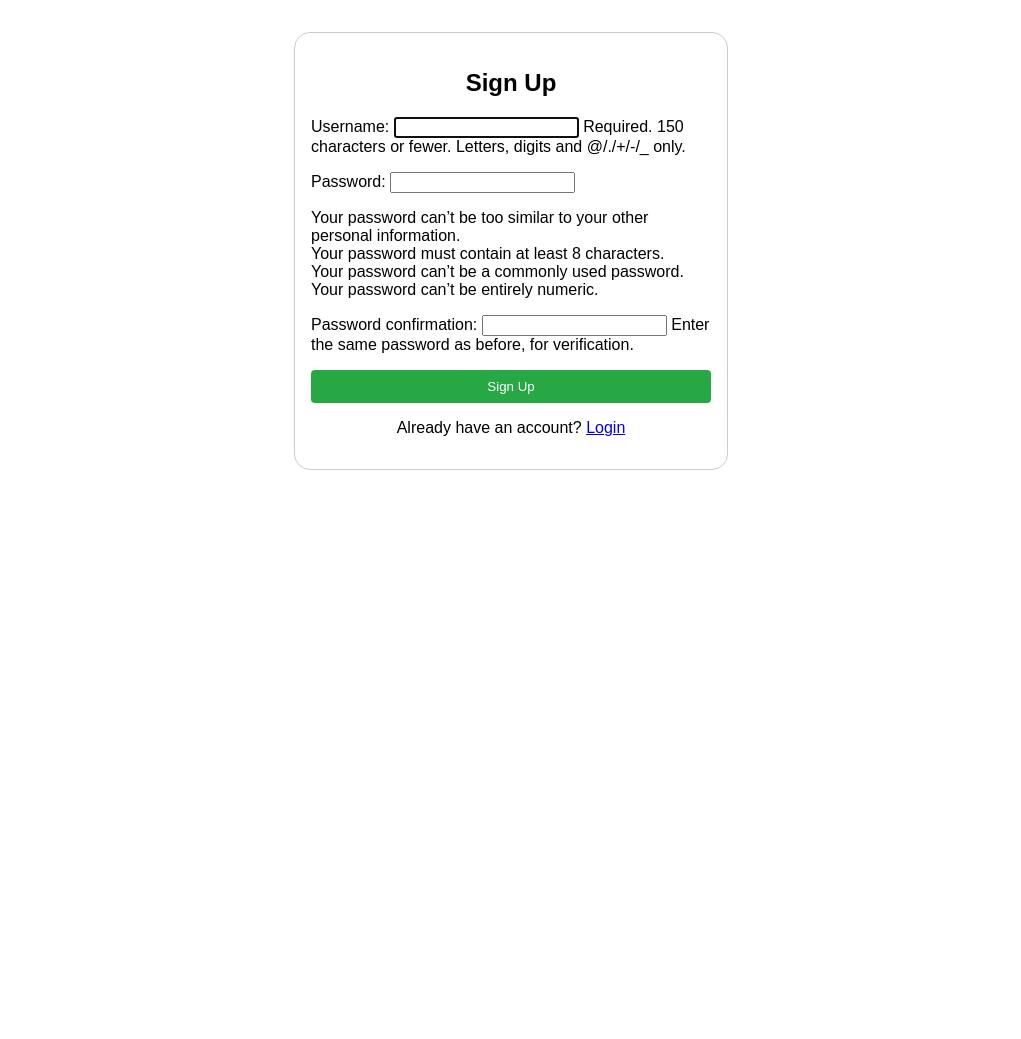
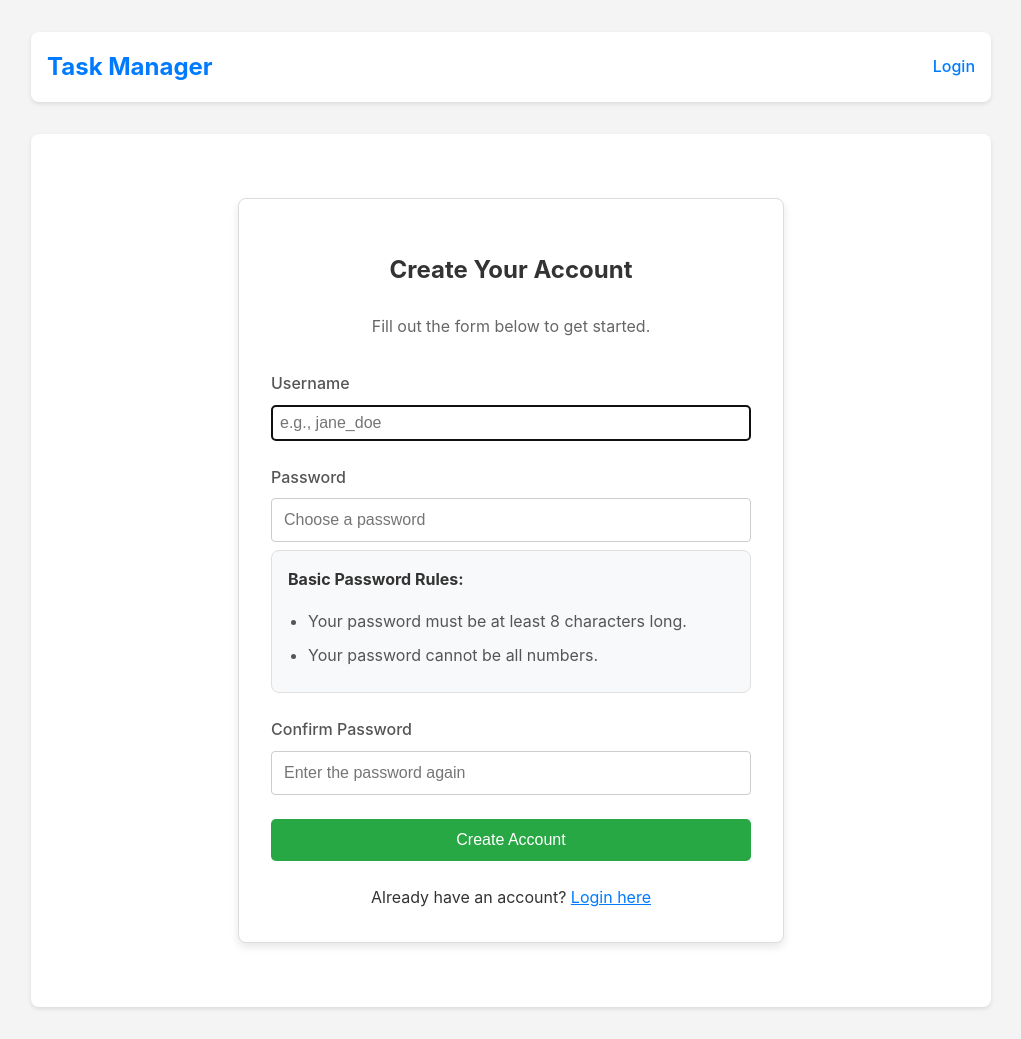
Before and after one commit to H-RAKSHITHA-RAJU/django-task-manager, a Django app: page /signup/ in a window 1280 px wide. Shown: the whole page, without its empty margins (129-1150 px from the left). Before the commit the page ends 470 px from the top, so only its background shows below. Run offline with Django 5.2, Linux system fonts and the light colour scheme.

Commit message:
password rules

```diff
--- a/templates/registration/signup.html
+++ b/templates/registration/signup.html
@@ -1,37 +1,74 @@
 <!-- templates/registration/signup.html -->
-<!DOCTYPE html>
-<html>
-<head>
-    <title>Sign Up</title>
-    <style>
-        body { font-family: sans-serif; margin: 2em; }
-        form { max-width: 400px; margin: 0 auto; padding: 1em; border: 1px solid #ccc; border-radius: 1em; }
-        h2 { text-align: center; }
-        .form-errors { color: red; }
-        ul { list-style-type: none; padding: 0; }
-        button { padding: 0.7em; color: white; background-color: #28a745; border: none; border-radius: 0.3em; cursor: pointer; width: 100%; }
-        button:hover { background-color: #218838; }
-        .login-link { text-align: center; margin-top: 1em; }
-    </style>
-</head>
-<body>
-    <form method="post">
-        <h2>Sign Up</h2>
+{% extends 'base.html' %}
+
+{% block content %}
+<style>
+    /* No style changes needed, keeping the same look */
+    .signup-container { max-width: 480px; margin: 2rem auto; padding: 2rem; background-color: #ffffff; border: 1px solid #ddd; border-radius: 8px; box-shadow: 0 4px 8px rgba(0,0,0,0.1); }
+    .signup-container h2 { text-align: center; margin-bottom: 1.5rem; color: #333; }
+    .form-group { margin-bottom: 1.5rem; }
+    .form-group label { display: block; margin-bottom: 0.5rem; font-weight: 500; color: #555; }
+    .form-control { width: 100%; padding: 0.75rem; font-size: 1rem; border: 1px solid #ccc; border-radius: 4px; box-sizing: border-box; }
+    .btn-signup { width: 100%; padding: 0.75rem; font-size: 1rem; color: white; background-color: #28a745; border: none; border-radius: 5px; cursor: pointer; }
+    .login-link { text-align: center; margin-top: 1.5rem; }
+    .alert-danger { padding: 1rem; margin-bottom: 1.5rem; background-color: #f8d7da; border: 1px solid #f5c6cb; color: #721c24; border-radius: 5px; }
+    .field-instructions { padding: 1rem; margin-top: -1rem; margin-bottom: 1.5rem; background-color: #f8f9fa; border: 1px solid #e0e0e0; border-radius: 8px; color: #555; }
+    .field-instructions h4 { margin-top: 0; margin-bottom: 0.5rem; color: #333; }
+    .field-instructions ul { padding-left: 20px; margin-bottom: 0; }
+    .field-instructions li { margin-bottom: 0.5rem; }
+</style>
+
+<div class="signup-container">
+    <h2>Create Your Account</h2>
+    <p style="text-align: center; color: #666; margin-bottom: 2rem;">Fill out the form below to get started.</p>
+
+    <form method="post" novalidate>
         {% csrf_token %}
-
+        <!-- Error display block (no changes here) -->
         {% if form.errors %}
-            <div class="form-errors">
-                <p>Please correct the errors below:</p>
-                {{ form.non_field_errors }}
+            <div class="alert-danger">
+                <h4 style="margin-top:0;">Please correct the following errors:</h4>
+                <ul style="padding-left: 20px; margin-bottom: 0;">
+                {% for field in form %}
+                    {% for error in field.errors %}
+                        <li><strong>{{ field.label }}:</strong> {{ error }}</li>
+                    {% endfor %}
+                {% endfor %}
+                </ul>
             </div>
         {% endif %}
 
-        {{ form.as_p }}
+        <div class="form-group">
+            <label for="id_username">Username</label>
+            <input type="text" name="username" id="id_username" class="form-control" placeholder="e.g., jane_doe" required autofocus>
+        </div>
 
-        <button type="submit">Sign Up</button>
+        <div class="form-group">
+            <label for="id_password1">Password</label>
+            <!-- THE FIX: The name attribute MUST be "password1" for Django's form -->
+            <input type="password" name="password1" id="id_password1" class="form-control" placeholder="Choose a password" required>
+        </div>
+
+        <!-- === UPDATED AND SIMPLIFIED INSTRUCTIONS to match the new rules === -->
+        <div class="field-instructions">
+            <h4>Basic Password Rules:</h4>
+            <ul>
+                <li>Your password must be at least 8 characters long.</li>
+                <li>Your password cannot be all numbers.</li>
+            </ul>
+        </div>
+
+        <div class="form-group">
+            <label for="id_password2">Confirm Password</label>
+            <!-- THE FIX: The name attribute MUST be "password2" for Django's form -->
+            <input type="password" name="password2" id="id_password2" class="form-control" placeholder="Enter the password again" required>
+        </div>
+
+        <button type="submit" class="btn-signup">Create Account</button>
+
         <div class="login-link">
-            <p>Already have an account? <a href="{% url 'login' %}">Login</a></p>
+            Already have an account? <a href="{% url 'login' %}">Login here</a>
         </div>
     </form>
-</body>
-</html>
+</div>
+{% endblock %}
```
Also changed, not shown: task_manager/settings.py (+5 -12 lines), db.sqlite3.
